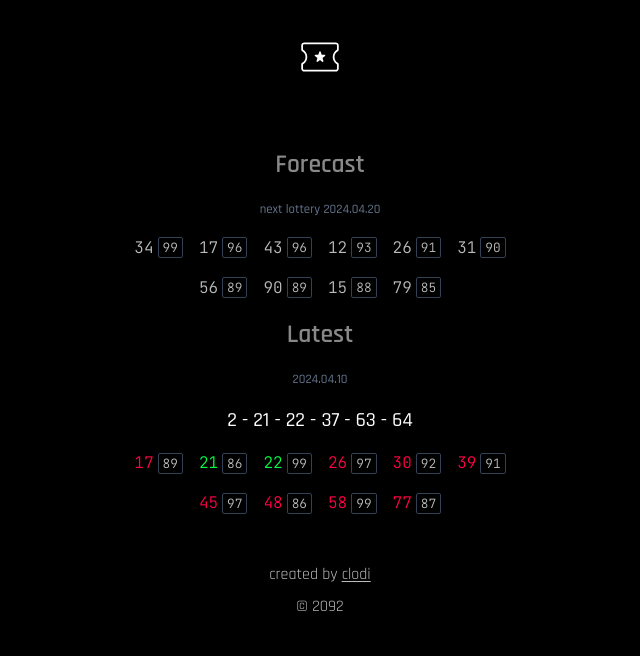
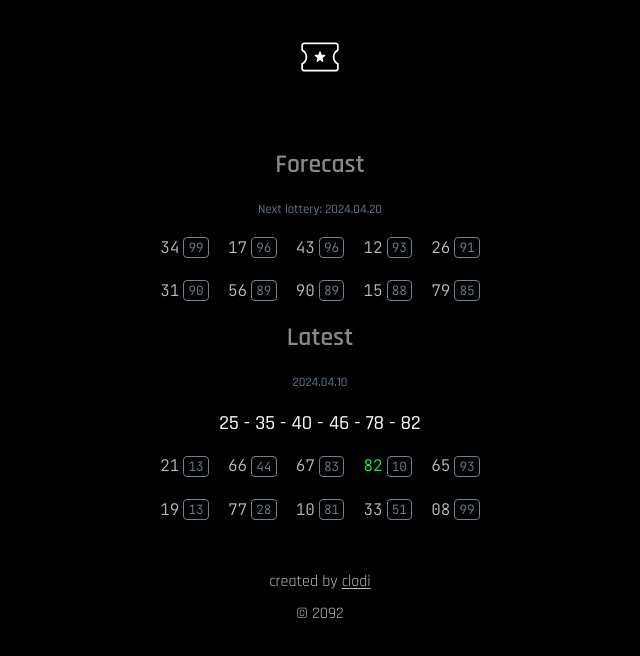
Before and after one commit to clodi-tech/enalotto, a Next.js app: page / in a window 1280 px wide. Shown: the top 656 px of the page, without its empty margins (320-960 px from the left). Built offline with nearby package versions, Linux system fonts and the light colour scheme.

Commit message:
simplify

```diff
--- a/app/globals.css
+++ b/app/globals.css
@@ -64,6 +64,18 @@ small {
   color: #00FF44;
 }
 
-.loser {
-  color: #FF0044;
+.grid {
+  display: flex;
+  justify-content: center;
+  align-items: center;
+  gap: 1.2rem;
+  flex-wrap: wrap;
 }
+
+.score {
+  padding-left: 0.25rem;
+  padding-right: 0.25rem;
+  border: 1px solid slategray;
+  border-radius: 4px;
+  color: slategray;
+}
--- a/app/page.tsx
+++ b/app/page.tsx
@@ -1,65 +1,59 @@
 import { JetBrains_Mono } from 'next/font/google';
 
-const mono = JetBrains_Mono({
-    subsets: ["latin"],
-    weight: ['300']
-});
+const mono = JetBrains_Mono({ subsets: ["latin"], weight: ['300'] });
 
 const top = 10;
+const maxNumber = 90;
 
-function generateRandomNumbers(count: number, max: number) {
-  const numbers = new Set<number>();
-  while (numbers.size < count) {
-    numbers.add(Math.floor(Math.random() * max) + 1);
+function getRandomSet(count: number, max: number) {
+  const set = new Set<number>();
+  while (set.size < count) {
+    set.add(Math.floor(Math.random() * max) + 1);
   }
-  return Array.from(numbers);
+  return Array.from(set);
 }
 
-function generateScores(numbers: number[], minScore: number, maxScore: number) {
+function getScoredNumbers(numbers: number[], maxScore: number) {
   return numbers.map(number => ({
     number,
-    score: Math.floor(Math.random() * (maxScore - minScore + 1)) + minScore,
+    score: Math.floor(Math.random() * maxScore),
   }));
 }
 
+const NumberDisplay = ({ number, score, isHighlighted }: { number: number, score: number, isHighlighted?: boolean }) => (
+  <div className={mono.className}>
+    <div className="flex gap-1 justify-center items-center">
+      <p className={isHighlighted ? 'winner' : ''}>{number.toString().padStart(2, '0')}</p>
+      <small className="score">{score.toString().padStart(2, '0')}</small>
+    </div>
+  </div>
+);
+
 export default function Home() {
-  const latestNumbers = generateRandomNumbers(top, 90);
-  const latest = generateScores(latestNumbers, 85, 99).sort((a, b) => a.number - b.number);
+  const numbers = getRandomSet(top, maxNumber);
+  const latest = getScoredNumbers(numbers, 100);
+  const winners = getRandomSet(6, maxNumber).sort((a, b) => a - b);
 
-  const winners = generateRandomNumbers(6, 90).sort((a, b) => a - b);
-
-  const forecasts = generateScores(Array.from({length: 90}, (_, i) => i + 1), 0, 99)
+  const forecasts = getScoredNumbers(Array.from({ length: maxNumber }, (_, i) => i + 1), 100)
     .sort((a, b) => b.score - a.score)
     .slice(0, top);
 
   return (
     <main>
       <h2>Forecast</h2>
-      <small className='text-slate-500'>next lottery 2024.04.20</small>
-      <div className="flex justify-center items-center gap-4 max-w-sm flex-wrap">
-        {forecasts.map((forecast, index) => (
-          <div key={index} className={mono.className}>
-            <div className="flex gap-1 justify-center items-center">
-              <p>{forecast.number.toString().padStart(2, '0')}</p>
-              <small className="px-1 border border-slate-700 rounded-sm">{forecast.score.toString().padStart(2, '0')}</small>
-            </div>
-          </div>
-        ))}
+      <small className='text-slate-500'>Next lottery: 2024.04.20</small>
+      <div className="grid max-w-sm">
+        {forecasts.map((forecast, index) =>
+          <NumberDisplay key={index} number={forecast.number} score={forecast.score} />
+        )}
       </div>
       <h2>Latest</h2>
       <small className='text-slate-500'>2024.04.10</small>
       <h3>{winners.join(' - ')}</h3>
-      <div className="flex justify-center items-center gap-4 max-w-sm flex-wrap">
-        {latest.map((last, index) => (
-          <div key={index} className={mono.className}>
-            <div className="flex gap-1 justify-center items-center">
-              <p className={winners.includes(last.number) ? 'winner' : 'loser'}>
-                {last.number.toString().padStart(2, '0')}
-              </p>
-              <small className="px-1 border border-slate-700 rounded-sm">{last.score.toString().padStart(2, '0')}</small>
-            </div>
-          </div>
-        ))}
+      <div className="grid max-w-sm">
+        {latest.map((item, index) =>
+          <NumberDisplay key={index} number={item.number} score={item.score} isHighlighted={winners.includes(item.number)} />
+        )}
       </div>
     </main>
   )
```
